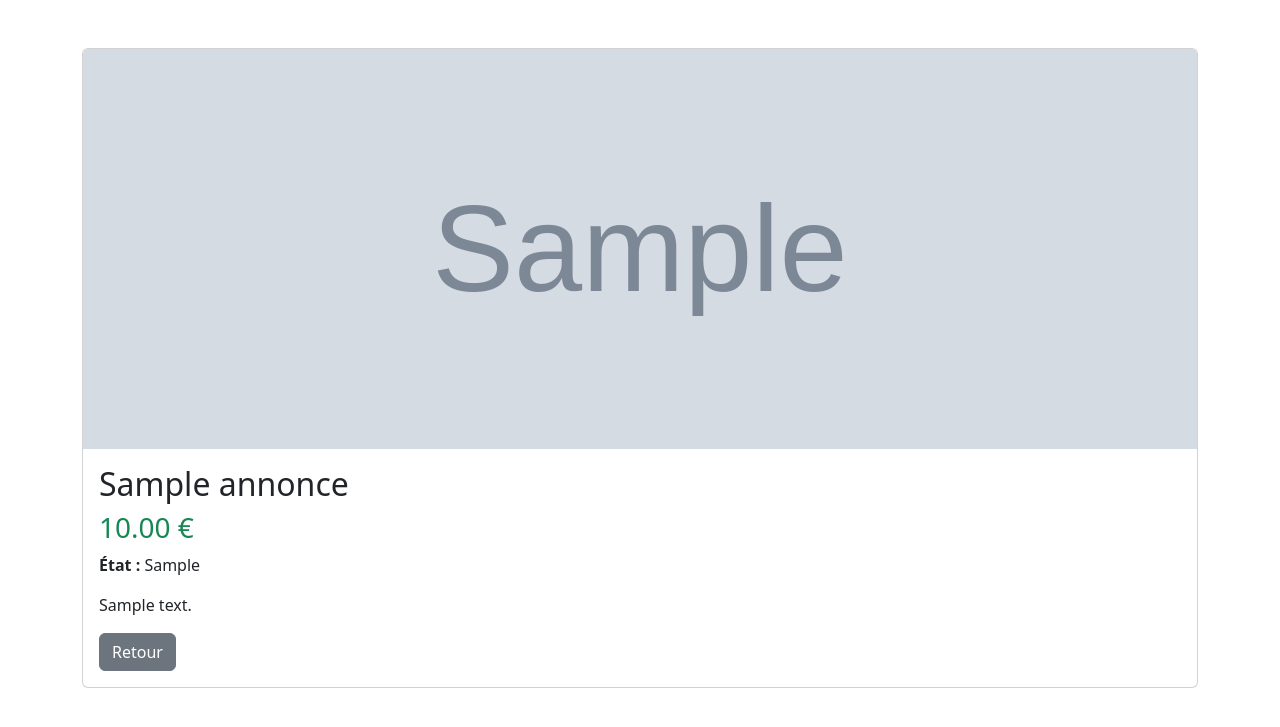
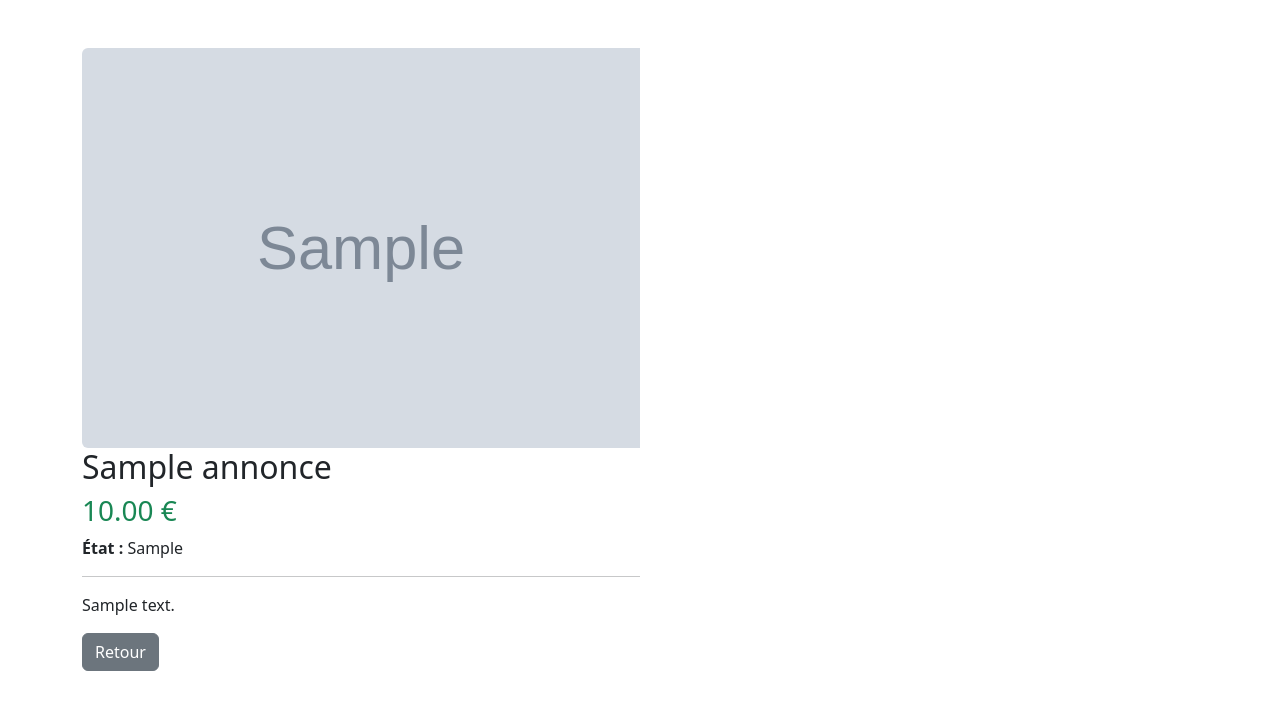
Before and after one commit to anna-vml/Projet-Leboncoin, a PHP site: page /detail_annonce.php?id=1 in a window 1280 px wide. Shown: the top 727 px of the page. Run offline with PHP 8.4, Linux system fonts and the light colour scheme; tables that the repository leaves empty hold one stand-in row (values such as "Sample post"); grey boxes marked "Sample" are stand-in pictures.

Commit message:
Update detail_annonce.php

```diff
--- a/detail_annonce.php
+++ b/detail_annonce.php
@@ -33,19 +33,23 @@ if(!$annonce) {
 
 <div class="container mt-5">
 
-    <div class="card">
+
+
+    <div class="col-md-6">
 
         <img
-            src="uploads/<?= $annonce['image'] ?>"
-            class="card-img-top"
-            style="height:400px; object-fit:cover;"
+           src="uploads/<?= htmlspecialchars($annonce['image']) ?>"
+            class="img-fluid rounded-start"
+            style="height:400px; width:100%; object-fit:cover;"
             >
+
+        </div>
+
+        <div class="col-md-6">
 
             <div class="card-body">
 
-            <h2>
-                <?= htmlspecialchars($annonce['titre']) ?>
-            </h2>
+                <h2><?= htmlspecialchars($annonce['titre']) ?></h2>
 
                 <h3 class="text-success">
                     <?= $annonce['prix'] ?> €
@@ -55,6 +59,8 @@ if(!$annonce) {
                     <strong>État :</strong>
                     <?= htmlspecialchars($annonce['etat']) ?>
                 </p>
+
+                <hr>
 
                 <p>
                     <?= nl2br(htmlspecialchars($annonce['description'])) ?>
@@ -70,5 +76,13 @@ if(!$annonce) {
 
     </div>
 
+</div>
+
+
+
+    </div>
+
+</div>
+
 </body>
 </html>
```
Lines whose indentation alone changed are shown as unchanged.
